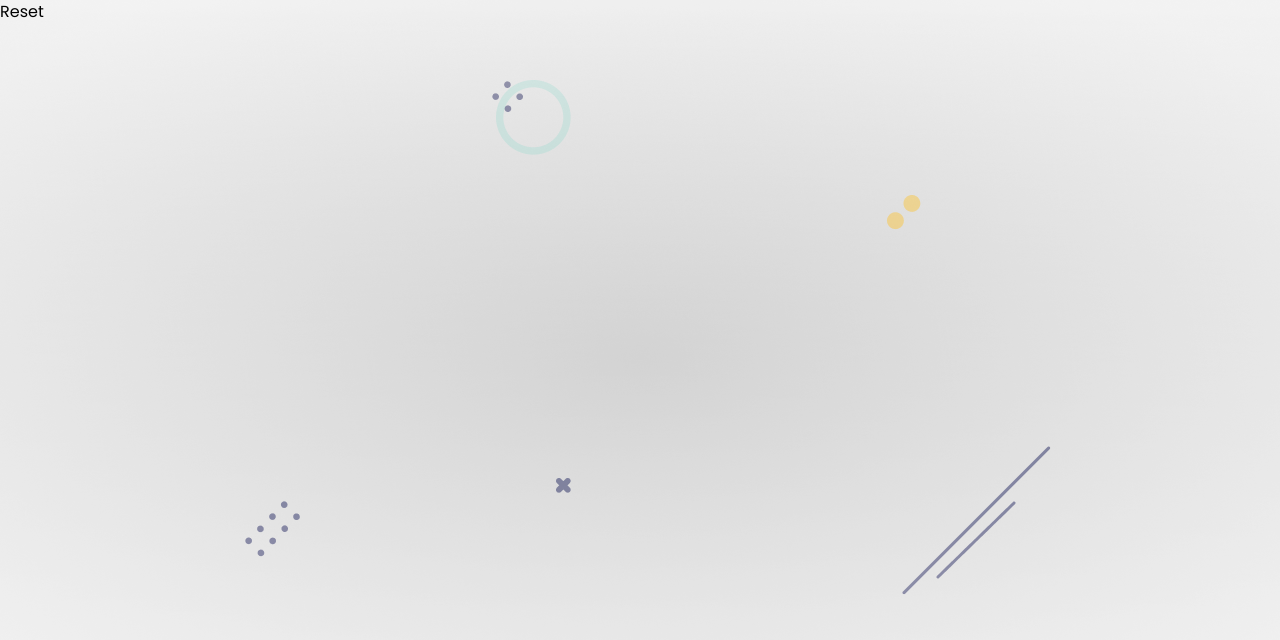
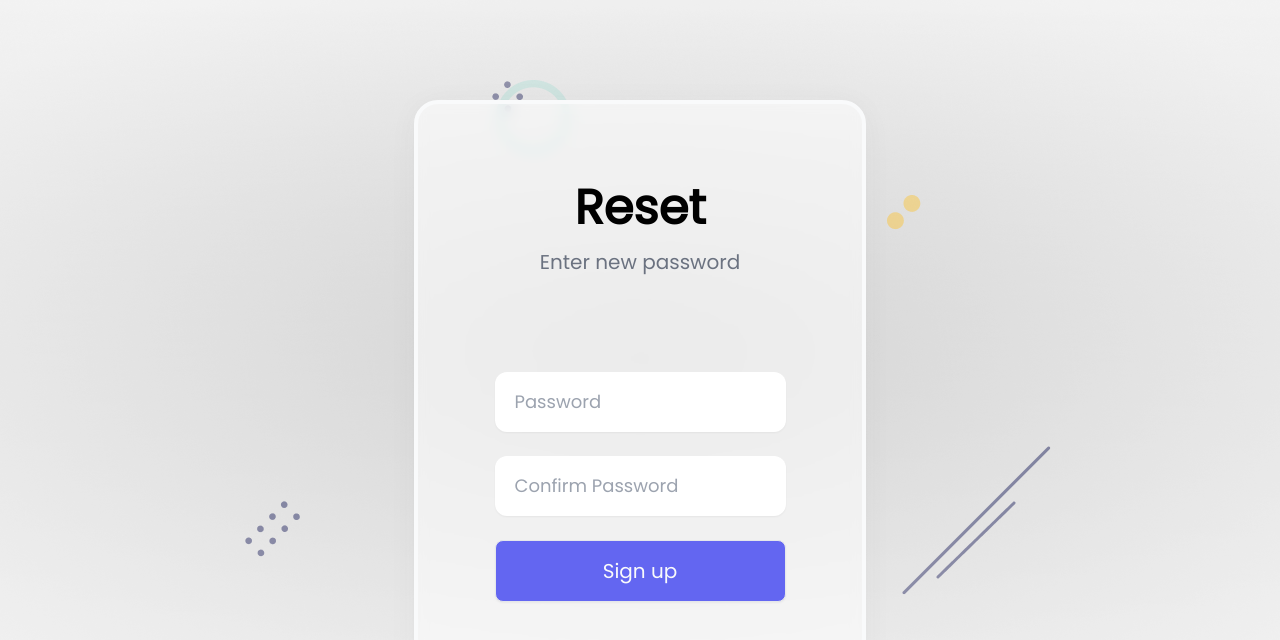
Before and after one commit to jamie-codez/mern_login, a React (Create React App) app in the folder client/: page /reset in a window 1280 px wide. Shown: the top 640 px of the page. Built offline with nearby package versions, Linux system fonts and the light colour scheme.

Commit message:
Reset page

```diff
--- a/client/src/components/user/Recovery.js
+++ b/client/src/components/user/Recovery.js
@@ -31,7 +31,7 @@
                             Enter OTP to recover password
                         </span>
                     </div>
-                    <form className={"py-20"} onSubmit={formik.handleSubmit}>
+                    <form className={"py-20"} >
                         <div className={"text_box flex flex-col items-center gap-6"}>
                             <div className={"input text-center"}>
                                 <span className={"py-4 text-sm text-left text-gray-500"}>Enter 6 digit OTP sent to your email address</span>
--- a/client/src/components/user/Reset.js
+++ b/client/src/components/user/Reset.js
@@ -1,11 +1,48 @@
 import React from "react";
+import styles from "../../styles/username.module.css";
+import {Toaster} from "react-hot-toast";
+import {useFormik} from "formik";
+import {passwordValidate} from "../../helper/validate";
 
 const Reset = () => {
+
+    const formik = useFormik({
+        initialValues: {
+            password: "",
+            confirm_pwd:""
+        },
+        validate: passwordValidate,
+        validateOnBlur: false,
+        validateOnChange: false,
+        onSubmit: async values => {
+            console.log(values);
+        }
+    });
+
     return (
-        <div>
-            Reset
+        <div className={"container mx-auto"}>
+            <Toaster position={"top-center"} reverseOrder={false}></Toaster>
+            <div className={"flex justify-center items-center h-screen"}>
+                <div className={styles.glass}>
+                    <div className={"title flex flex-col items-center"}>
+                        <h4 className={"text-5xl font-bold"}>Reset</h4>
+                        <span className={"py-4 text-xl w-2/3 text-center text-gray-500"}>
+                            Enter new password
+                        </span>
+                    </div>
+                    <form className={"py-20"} onSubmit={formik.handleSubmit}>
+                        <div className={"text_box flex flex-col items-center gap-6"}>
+                            <input {...formik.getFieldProps('password')} type={"password"} className={styles.text_box}
+                                   placeholder={"Password"}/>
+                            <input {...formik.getFieldProps('confirm_pwd')} type={"password"} className={styles.text_box}
+                                   placeholder={"Confirm Password"}/>
+                            <button type={"submit"} className={`${styles.btn} bg-indigo-500`}>Sign up</button>
+                        </div>
+                    </form>
+                </div>
+            </div>
         </div>
-    )
+    );
 }
 
 export default Reset;
```
